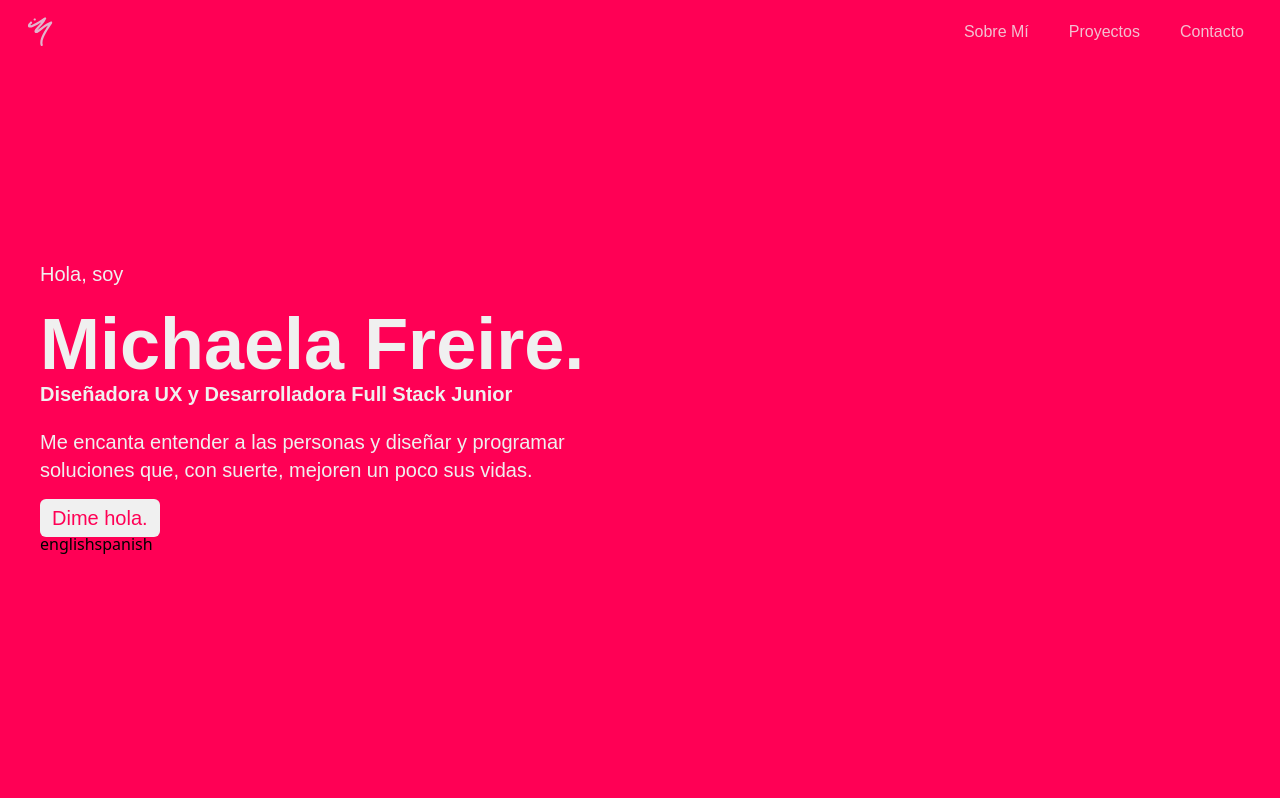
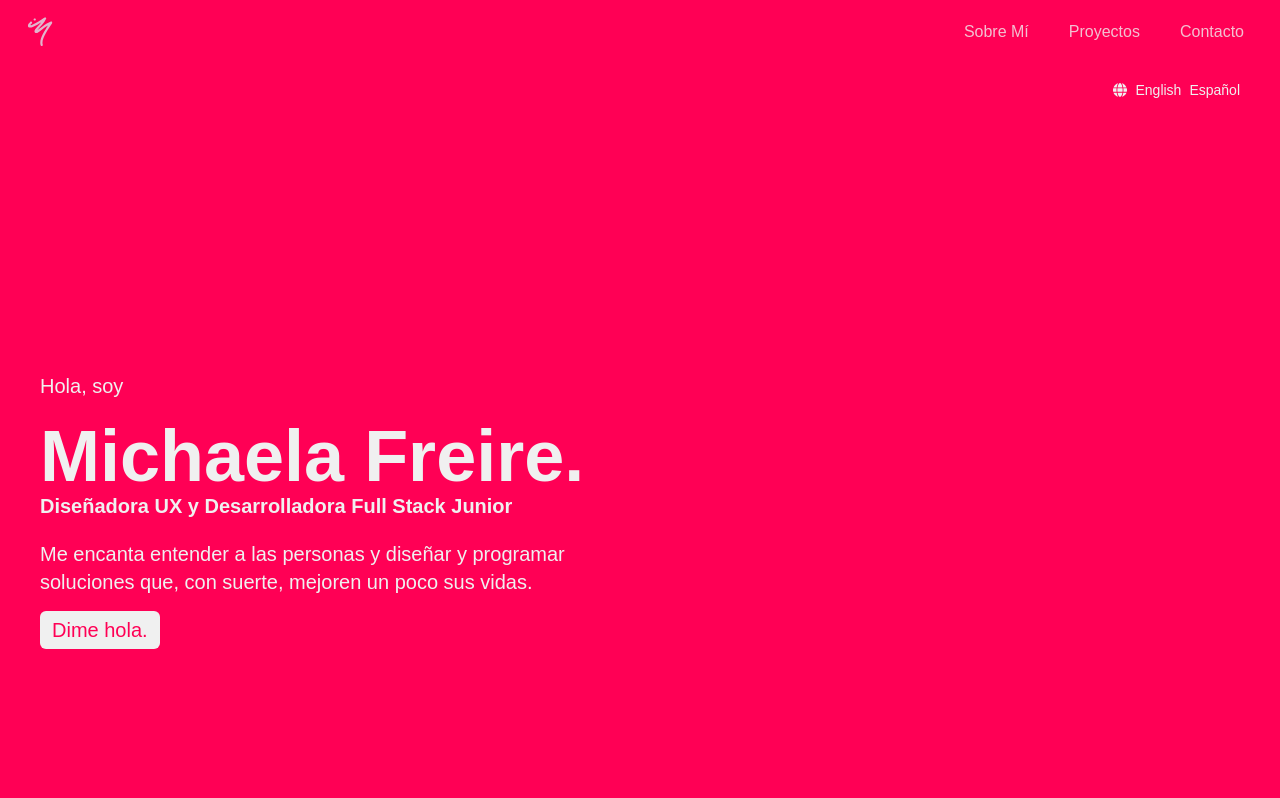
Before and after one commit to michaelafreire/ux-dev-portfolio, a React (Vite) app: page / in a window 1280 px wide. Shown: the top 798 px of the page. Built offline with nearby package versions, Linux system fonts and the light colour scheme.

Commit message:
translation botton

```diff
--- a/src/components/Introduction.jsx
+++ b/src/components/Introduction.jsx
@@ -2,6 +2,8 @@ import React, { useRef } from 'react';
 import Button from './Button.jsx'
 import { useIsVisible } from '../hooks/useIsVisible';
 import { useTranslation } from 'react-i18next';
+import { FontAwesomeIcon } from '@fortawesome/react-fontawesome';
+import { faGlobe } from '@fortawesome/free-solid-svg-icons';
 
 function Introduction() {
   const ref1 = useRef();
@@ -12,17 +14,22 @@ function Introduction() {
   };
 
   return (
-    <div className="p-8 sm:pl-10 min-h-screen flex items-center justify-start" id="intro">
-      <div ref={ref1} className= {`transition-translate ease-in duration-500 ${isVisible1 ? "translate-x-0" : "-translate-x-10"}`}>
-        <p className="font-main text-gray text-m mt-4 sm:text-xl">{t('intro-i')}</p>
-        <h1 className="font-main font-bold text-gray text-5xl mt-5 sm:text-7xl">Michaela Freire.</h1>
-        <p className="font-main text-gray text-m font-bold sm:text-xl">{t('intro-ii')}</p>
-        <p className="font-main text-gray text-m mt-5 max-w-lg w-full sm:text-xl sm:max-w-xl">{t('intro-iii')}</p>
-        <div className= "max-w-lg w-full mt-5 flex justify-start">
-          <Button text={t('intro-iv')} website="mailto:michaela.freiregriffith@gmail.com"/>
+    <div id="intro">
+      <div className="pt-20 flex justify-end items-center mr-10">
+        <FontAwesomeIcon className="mr-2 text-sm text-white" icon={faGlobe} />
+        <button className="btn text-sm text-white font-main hover:text-pink-light transition duration-500 ease-out" onClick={() => changeLanguage('en')}>English</button>
+        <button className="btn text-sm text-white font-main ml-2 hover:text-pink-light transition duration-500 ease-out" onClick={() => changeLanguage('sp')}>Español</button>
+      </div>
+      <div className="p-8 sm:pl-10 min-h-screen flex items-center justify-start">
+        <div ref={ref1} className={`transition-translate ease-in duration-500 ${isVisible1 ? "translate-x-0" : "-translate-x-10"}`}>
+          <p className="font-main text-gray text-m mt-4 sm:text-xl">{t('intro-i')}</p>
+          <h1 className="font-main font-bold text-gray text-5xl mt-5 sm:text-7xl">Michaela Freire.</h1>
+          <p className="font-main text-gray text-m font-bold sm:text-xl">{t('intro-ii')}</p>
+          <p className="font-main text-gray text-m mt-5 max-w-lg w-full sm:text-xl sm:max-w-xl">{t('intro-iii')}</p>
+          <div className="max-w-lg w-full mt-5 flex justify-start">
+            <Button text={t('intro-iv')} website="mailto:michaela.freiregriffith@gmail.com" />
+          </div>
         </div>
-        <button className="btn" onClick={() => changeLanguage('en')}>english</button>
-        <button className="btn" onClick={() => changeLanguage('sp')}>spanish</button>
       </div>
     </div>
   )
--- a/src/components/Navbar.jsx
+++ b/src/components/Navbar.jsx
@@ -4,6 +4,11 @@ import { useState } from 'react';
 import { useTranslation } from 'react-i18next';
 
 function DropDownMenu() {
+  const { t, i18n } = useTranslation();
+  const changeLanguage = lng => {
+    i18n.changeLanguage(lng);
+  };
+
   return (
     <div className="space-y-1 px-2 pb-3 pt-2">
       <a href="#about-me" className="block my-0 ps-1 pt-1 text-gray text-sm font-main hover:text-pink-light">{t('navbar-i')}</a>
```
